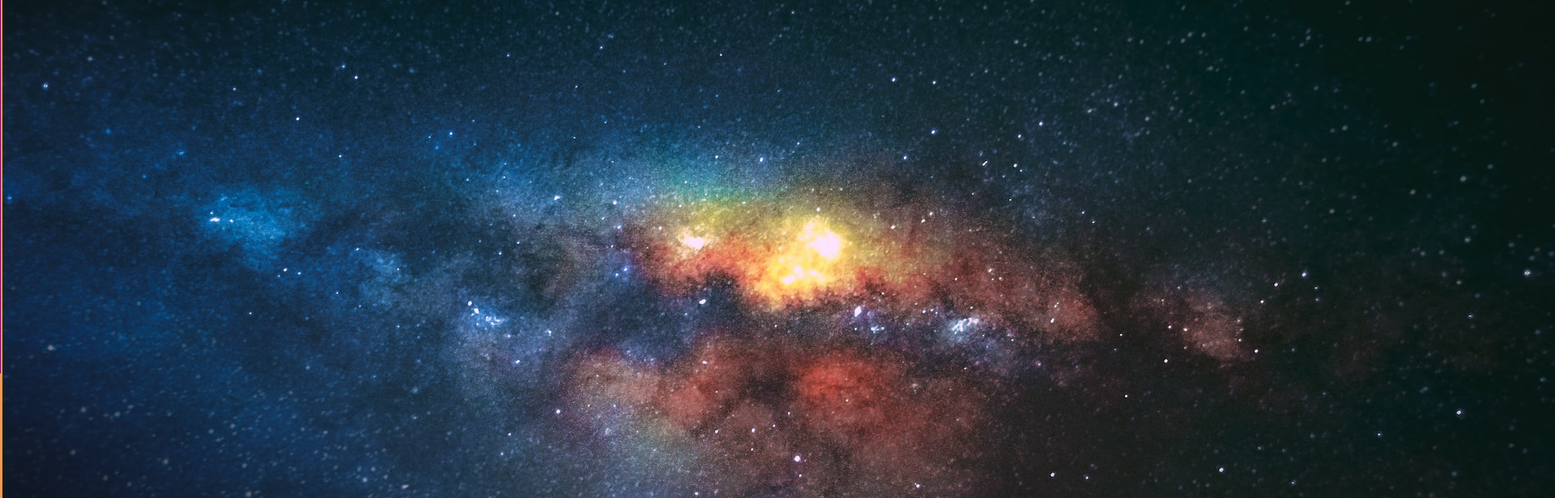
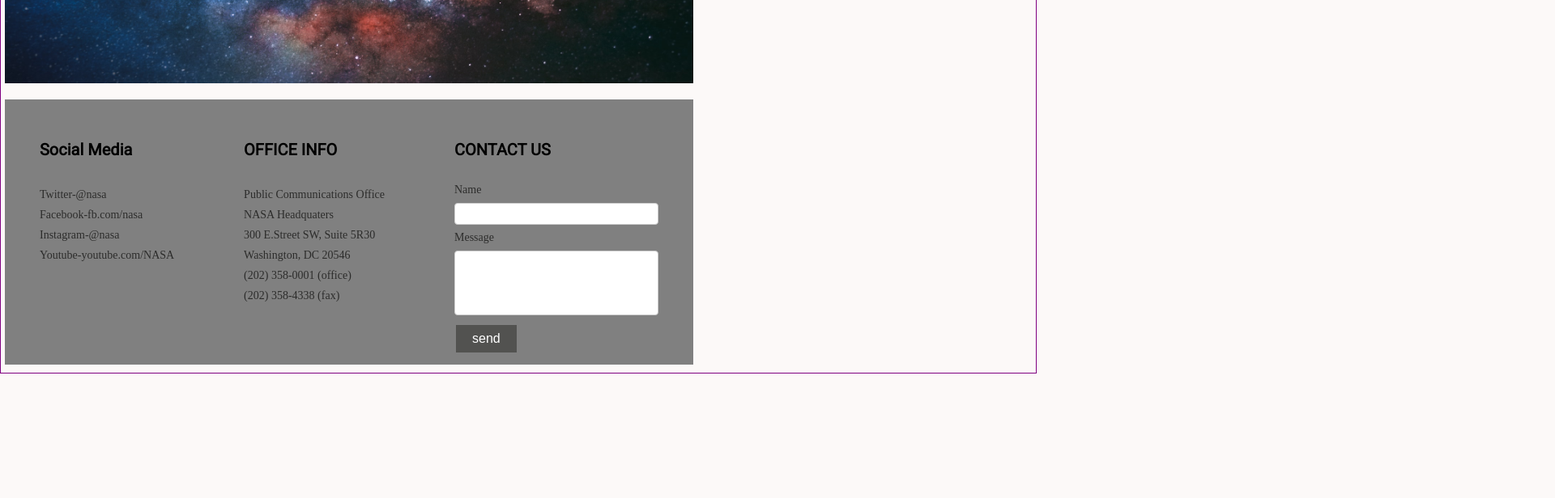
Before and after one commit to Vic2425/NASA-Page, a plain HTML site: page index.html in a window 1280 px wide. Shown: the part 340-956 px from the top of the page at 81% size, 1920 px wide, since content can reach past the window. After the commit the page ends 802 px from the top, so only its background shows below. Drawn offline with Linux system fonts and the light colour scheme; a web font is replaced by a local one.

Commit message:
NASA Page finishwork

```diff
--- a/index.html
+++ b/index.html
@@ -7,15 +7,49 @@
     <link rel="preconnect" href="https://fonts.googleapis.com">
     <link rel="preconnect" href="https://fonts.gstatic.com" crossorigin>
     <link href="https://fonts.googleapis.com/css2?family=Alumni+Sans+Pinstripe&display=swap" rel="stylesheet">
+    <link rel="preconnect" href="https://fonts.googleapis.com">
+    <link rel="preconnect" href="https://fonts.gstatic.com" crossorigin>
+    <link href="https://fonts.googleapis.com/css2?family=Alumni+Sans+Pinstripe&family=Roboto&display=swap" rel="stylesheet">
     <link rel="stylesheet" href="./styles.css">
 </head>
 <body>
   <div class="main-container">
     <main>
-        <img src="./NASA.jpg" alt="NASA image">
+        <img src="" alt="">
         <h1>NASA</h1>
     </main>
-    <section></section>
+
+   <div class="row">
+
+        <ul class="social">
+          <h2>Social Media</h2>
+          <li >Twitter-@nasa</li>
+          <li >Facebook-fb.com/nasa</li>
+          <li >Instagram-@nasa</li>
+          <li >Youtube-youtube.com/NASA</li>
+        </ul>
+
+        <ul class="office">
+          <h3>OFFICE INFO</h3>
+          <li>Public Communications Office</li>
+          <li>NASA Headquaters</li>
+          <li>300 E.Street SW, Suite 5R30 <br> Washington, DC 20546</li>
+          <li>(202) 358-0001 (office)</li>
+          <li>(202) 358-4338 (fax)</li>
+        </ul>
+
+        <form>
+            <h4>CONTACT US</h4>
+            <label for="name">Name</label>
+            <input type="text"><br>
+            <label for="message">Message</label>
+            <input type="text" class="textarea">
+              <br>
+            <button type="button">send</button>
+        </form>
+
+    </div>
+
   </div>
 
 </body>
--- a/styles.css
+++ b/styles.css
@@ -1,5 +1,5 @@
 body {
-    background-color: rgb(245, 151, 108);
+    background-color: rgb(252, 249, 248);
     margin: 0;
 }
 
@@ -11,18 +11,101 @@ body {
 }
 
 main {
-    border: 2px solid orange;
-    /* height: 50%; */
+    height: 450px;
+    width: 850px;
+    margin: 10px 5px;
     flex: 1;
     font-family: 'Alumni Sans Pinstripe', sans-serif;
+    background-image: url(NASA.jpg);
+    background-size: cover;
+    background-repeat: no-repeat;
+}
 
+h1 {
+    text-align: center;
+    color:antiquewhite;
+    margin: 20%;
+    font-size: 5em;
 }
-h1 {
+
+h2 {
+    font-family: 'Roboto', sans-serif;
+    font-size: 20px;
+    margin: 50px 0 30px 0;
+}
+
+h3 {
+    font-family: 'Roboto', sans-serif;
+    font-size: 20px;
+    margin: 50px 0 30px 0;
+}
+
+h4 {
+    font-family: 'Roboto', sans-serif;
+    font-size: 20px;
+    margin: 50px 0 30px 0;
+}
+.row{
+    display: flex;
+    flex-direction: row;
+    justify-content: space-around;
+    /*flex-flow: wrap;*/
+    background-color: gray;
+    height: 324px;
+    width: 850px;
+    flex: 1;
+    margin: 10px 5px;
 
 }
 
-section {
-    border: 2px solid orange;
-    /* height: 50%; */
-    flex: 1;
+ul.social {
+    list-style-type: none;
+    line-height: 25px;
+    margin: 0;
+    padding: 0;
 }
+
+ul.office {
+    list-style-type: none;
+    line-height: 25px;
+    margin: 0;
+    padding: 0;
+}
+
+li {
+    font-size: 14px;
+    color:rgb(44, 44, 43)
+}
+input[type=text] {
+  width: 100%;
+  padding: 5px 10px;
+  margin: 8px 0;
+  display: inline-block;
+  border: 1px solid #ccc;
+  border-radius: 4px;
+  box-sizing: border-box;
+}
+
+.textarea {
+  width: 100%;
+  height: 80px;
+}
+
+label {
+  font-size: 14px;
+  color:rgb(44, 44, 43)
+
+}
+
+button {
+    background-color: rgb(82, 82, 80);
+    border: none;
+    color: white;
+    padding: 8px 20px;
+    text-align: center;
+    text-decoration: none;
+   /* display: inline-block;*/
+    font-size: 16px;
+    margin: 4px 2px;
+    cursor: pointer;
+}
```
